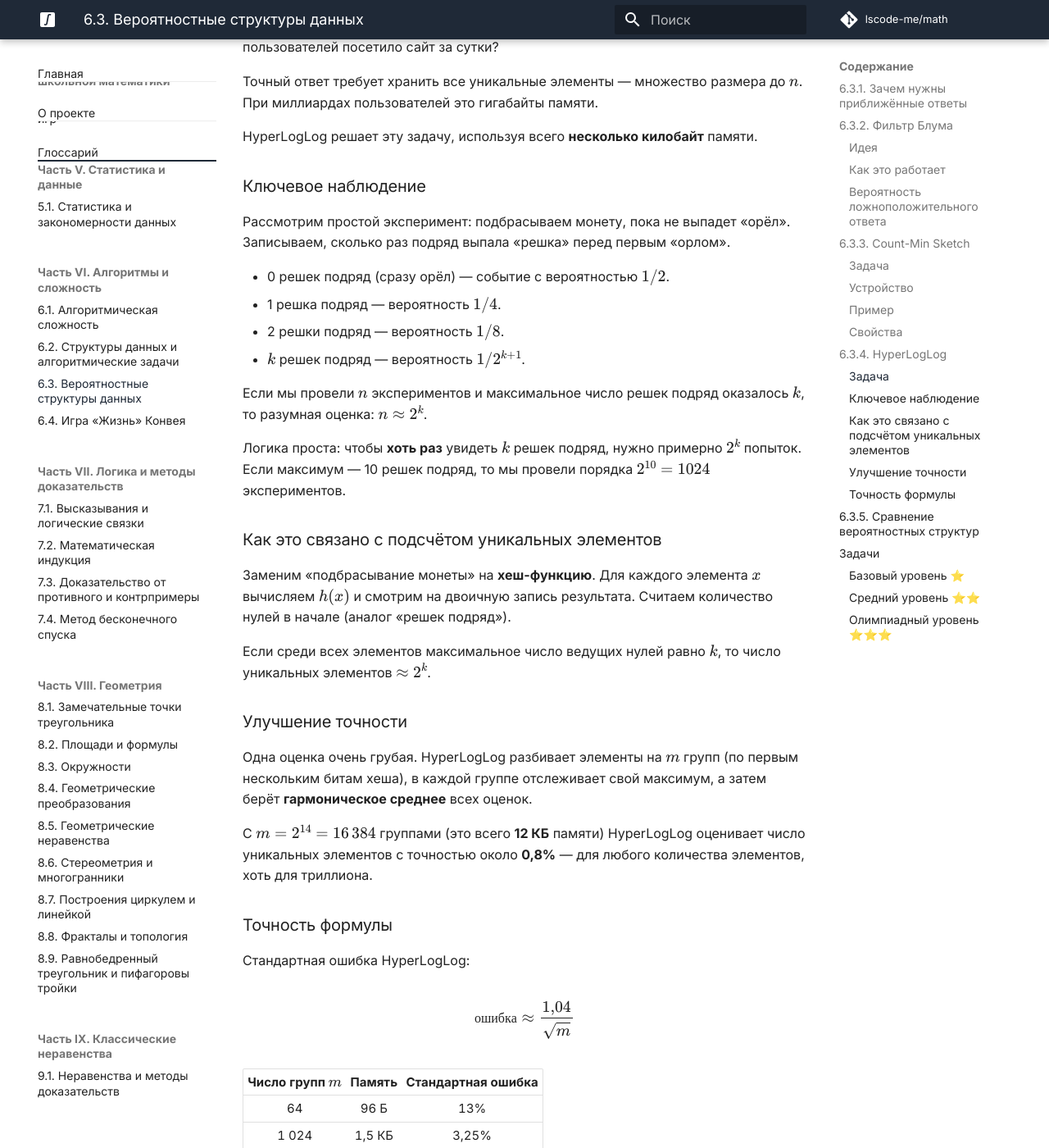
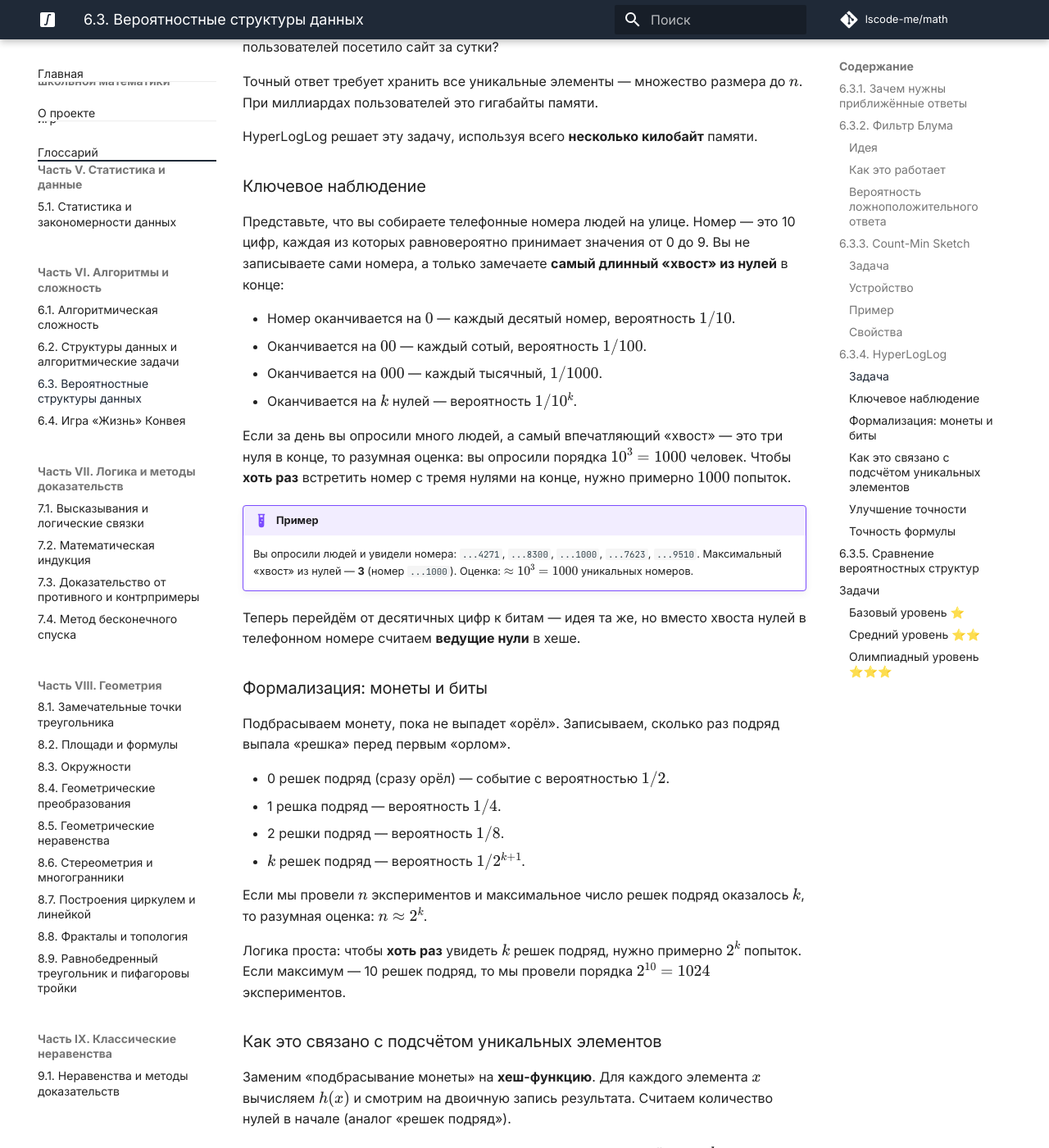
Before and after one commit to lscode-me/math, an MkDocs documentation site: the page built from docs/chapters/algorithms/probabilistic.md, in a window 1280 px wide and 1400 px high, scrolled down 4766 px. Shown: the whole window at 82% size. Built offline with MkDocs 1.6.1 and Material for MkDocs 9.7.7, drawn with Linux system fonts in a browser that asks for light colours; comment, search, counter and statistics services are not loaded.

Commit message:
§6.3.4 HyperLogLog: добавлена интуитивная аналогия с телефонными номерами

```diff
--- a/docs/chapters/algorithms/probabilistic.md
+++ b/docs/chapters/algorithms/probabilistic.md
@@ -143,7 +143,23 @@ HyperLogLog решает эту задачу, используя всего **н
 
 ### Ключевое наблюдение
 
-Рассмотрим простой эксперимент: подбрасываем монету, пока не выпадет «орёл». Записываем, сколько раз подряд выпала «решка» перед первым «орлом».
+Представьте, что вы собираете телефонные номера людей на улице. Номер — это 10 цифр, каждая из которых равновероятно принимает значения от 0 до 9. Вы не записываете сами номера, а только замечаете **самый длинный «хвост» из нулей** в конце:
+
+- Номер оканчивается на $0$ — каждый десятый номер, вероятность $1/10$.
+- Оканчивается на $00$ — каждый сотый, вероятность $1/100$.
+- Оканчивается на $000$ — каждый тысячный, $1/1000$.
+- Оканчивается на $k$ нулей — вероятность $1/10^k$.
+
+Если за день вы опросили много людей, а самый впечатляющий «хвост» — это три нуля в конце, то разумная оценка: вы опросили порядка $10^3 = 1000$ человек. Чтобы **хоть раз** встретить номер с тремя нулями на конце, нужно примерно $1000$ попыток.
+
+!!! example "Пример"
+    Вы опросили людей и увидели номера: `...4271`, `...8300`, `...1000`, `...7623`, `...9510`. Максимальный «хвост» из нулей — **3** (номер `...1000`). Оценка: $\approx 10^3 = 1000$ уникальных номеров.
+
+Теперь перейдём от десятичных цифр к битам — идея та же, но вместо хвоста нулей в телефонном номере считаем **ведущие нули** в хеше.
+
+### Формализация: монеты и биты
+
+Подбрасываем монету, пока не выпадет «орёл». Записываем, сколько раз подряд выпала «решка» перед первым «орлом».
 
 - 0 решек подряд (сразу орёл) — событие с вероятностью $1/2$.
 - 1 решка подряд — вероятность $1/4$.
```
Also changed, not shown: docs/changelog.md (+1 -0 lines).
